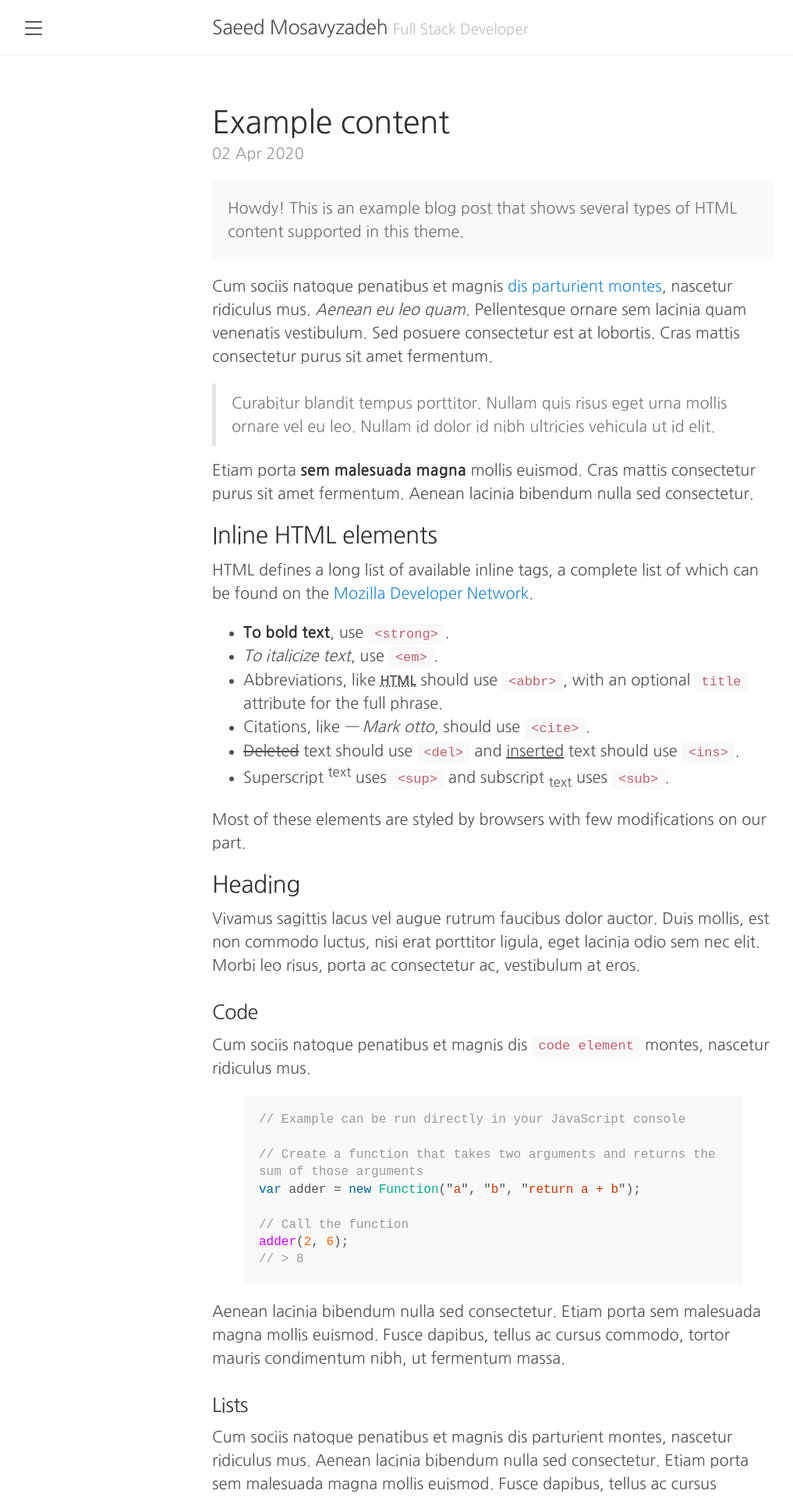
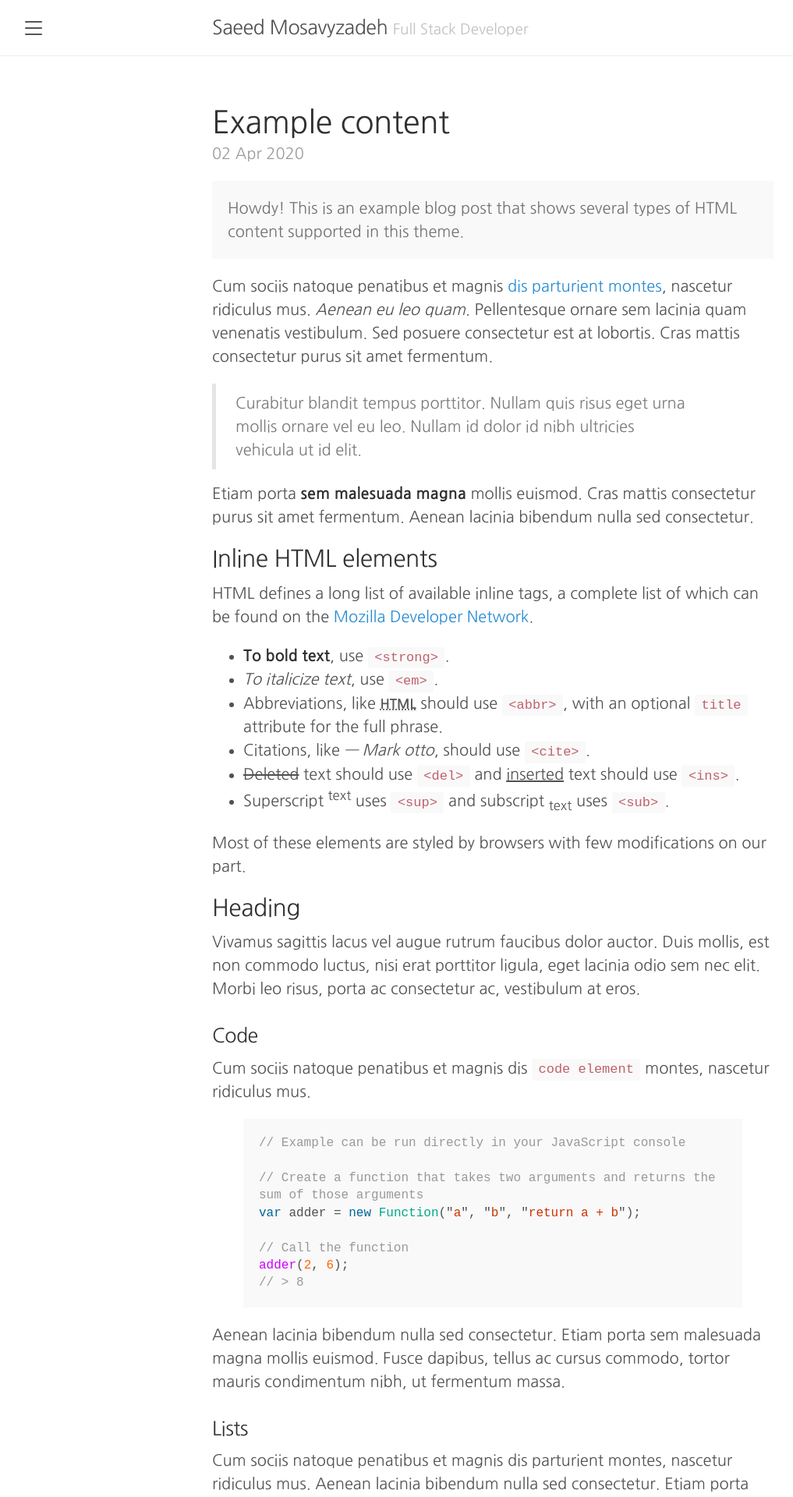
Before and after one commit to saeedmosavyzadeh/SaeedMosavyzadeh.github.io, a Jekyll site: the page built from index.html, in a window 1280 px wide. Shown: the top 1920 px of the page at 78% size, without its empty margins (8-1025 px from the left). Built offline with Jekyll 4.4.1, drawn with Linux system fonts in a browser that asks for light colours; the list of posts is cut into pages by our own code.

Commit message:
Update poole.css

```diff
--- a/public/css/poole.css
+++ b/public/css/poole.css
@@ -223,7 +223,12 @@ blockquote {
 blockquote p:last-child {
   margin-bottom: 0;
 }
-
+@media (min-width: 30em) {
+  blockquote {
+    padding-right: 5rem;
+    padding-left: 1.25rem;
+  }
+}
 
 img {
   display: block;
```
